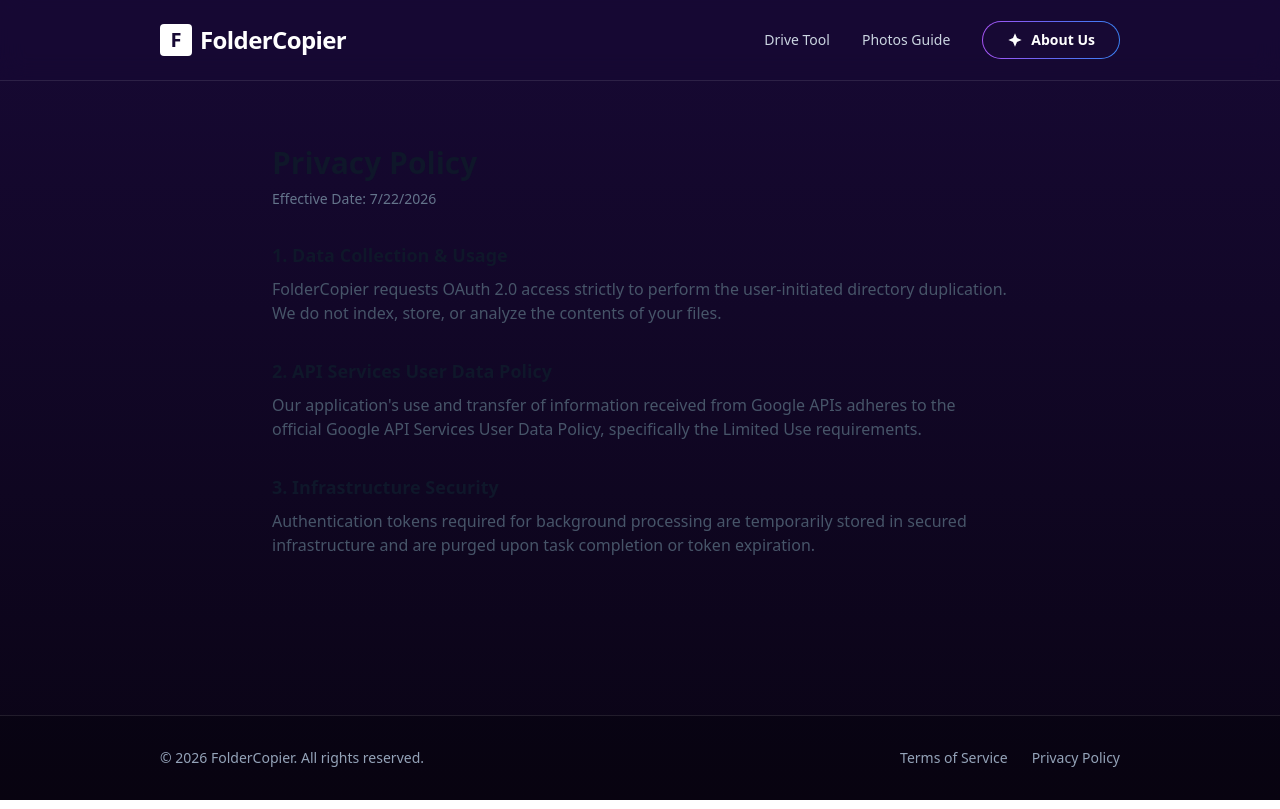
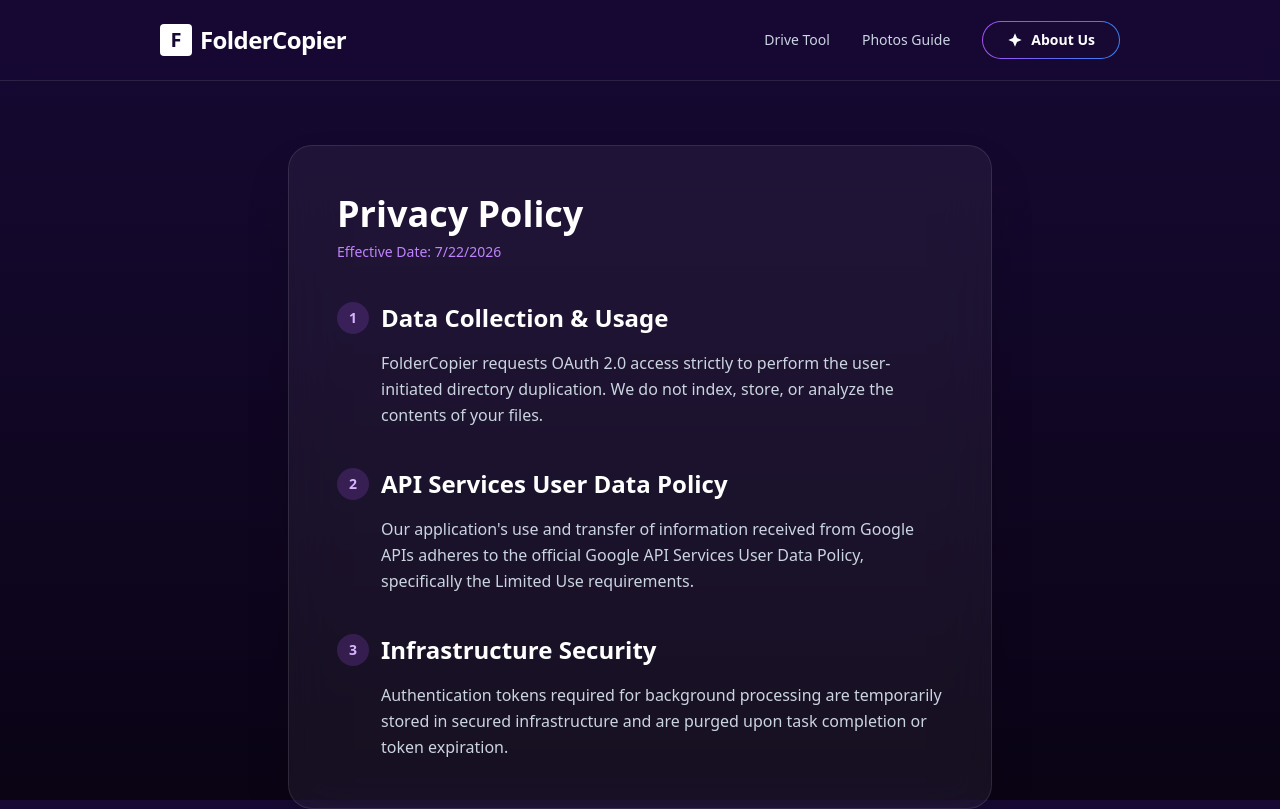
Before and after one commit to datvt88/foldercopier.com, a Next.js app: page /privacy in a window 1280 px wide. Shown: the top 809 px of the page. Built offline with nearby package versions, Linux system fonts and the light colour scheme; no server answers.

Commit message:
Update page.tsx

```diff
--- a/app/privacy/page.tsx
+++ b/app/privacy/page.tsx
@@ -2,29 +2,41 @@ import type { Metadata } from 'next';
 
 export const metadata: Metadata = {
   title: 'Privacy Policy',
+  description: 'Read how FolderCopier handles your data securely according to Google API Services User Data Policy.',
 };
 
 export default function PrivacyPage() {
   return (
-    <div className="max-w-3xl mx-auto px-4 py-12 md:py-16">
-      <h1 className="text-2xl md:text-3xl font-bold text-slate-900 mb-2">Privacy Policy</h1>
-      <p className="text-sm text-slate-500 mb-8">Effective Date: {new Date().toLocaleDateString()}</p>
+    <div className="max-w-3xl mx-auto px-4 py-16 sm:px-6 lg:px-8">
+      <div className="bg-white/5 backdrop-blur-xl border border-white/10 rounded-3xl p-8 md:p-12 shadow-2xl">
+        <h1 className="text-3xl md:text-4xl font-bold text-white mb-2">Privacy Policy</h1>
+        <p className="text-sm text-purple-400 mb-10 font-medium">Effective Date: {new Date().toLocaleDateString()}</p>
 
-      <div className="space-y-8 text-slate-600 text-sm md:text-base leading-relaxed">
+        <div className="space-y-10 text-slate-300 text-base leading-relaxed">
           <section>
-          <h2 className="text-lg font-semibold text-slate-900 mb-2">1. Data Collection & Usage</h2>
-          <p>FolderCopier requests OAuth 2.0 access strictly to perform the user-initiated directory duplication. We do not index, store, or analyze the contents of your files.</p>
+            <h2 className="text-xl md:text-2xl font-semibold text-white mb-4 flex items-center gap-3">
+              <span className="w-8 h-8 rounded-full bg-purple-500/20 text-purple-300 flex items-center justify-center text-sm">1</span>
+              Data Collection & Usage
+            </h2>
+            <p className="pl-11">FolderCopier requests OAuth 2.0 access strictly to perform the user-initiated directory duplication. We do not index, store, or analyze the contents of your files.</p>
           </section>
 
           <section>
-          <h2 className="text-lg font-semibold text-slate-900 mb-2">2. API Services User Data Policy</h2>
-          <p>Our application's use and transfer of information received from Google APIs adheres to the official Google API Services User Data Policy, specifically the Limited Use requirements.</p>
+            <h2 className="text-xl md:text-2xl font-semibold text-white mb-4 flex items-center gap-3">
+              <span className="w-8 h-8 rounded-full bg-purple-500/20 text-purple-300 flex items-center justify-center text-sm">2</span>
+              API Services User Data Policy
+            </h2>
+            <p className="pl-11">Our application's use and transfer of information received from Google APIs adheres to the official Google API Services User Data Policy, specifically the Limited Use requirements.</p>
           </section>
 
           <section>
-          <h2 className="text-lg font-semibold text-slate-900 mb-2">3. Infrastructure Security</h2>
-          <p>Authentication tokens required for background processing are temporarily stored in secured infrastructure and are purged upon task completion or token expiration.</p>
+            <h2 className="text-xl md:text-2xl font-semibold text-white mb-4 flex items-center gap-3">
+              <span className="w-8 h-8 rounded-full bg-purple-500/20 text-purple-300 flex items-center justify-center text-sm">3</span>
+              Infrastructure Security
+            </h2>
+            <p className="pl-11">Authentication tokens required for background processing are temporarily stored in secured infrastructure and are purged upon task completion or token expiration.</p>
           </section>
+        </div>
       </div>
     </div>
   );
```
Lines whose indentation alone changed are shown as unchanged.
